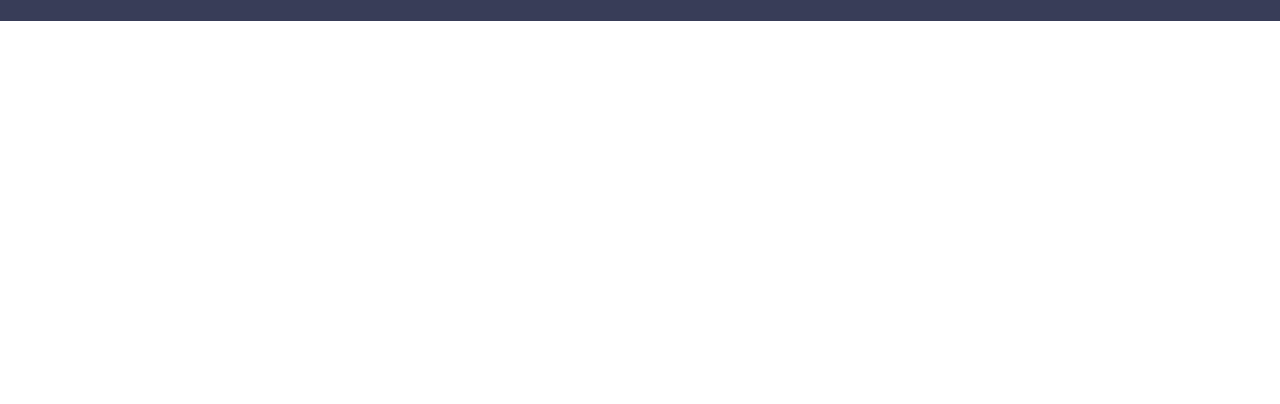
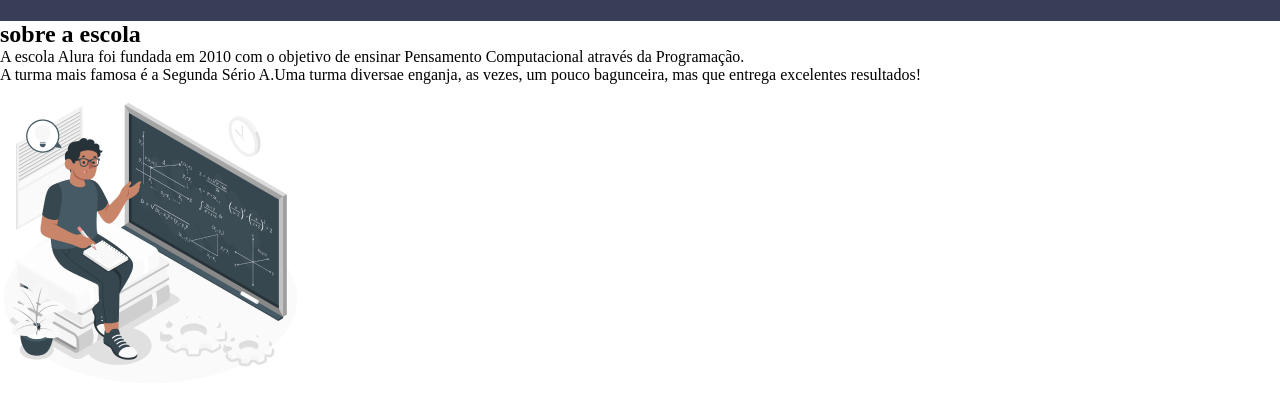
Before and after one commit to nairneh/site-escola-atual, a plain HTML site: page index.html in a window 1280 px wide. Shown: the part 86-490 px from the top of the page. Drawn offline with Linux system fonts and the light colour scheme.

Commit message:
19 de junho
final

```diff
--- a/index.html
+++ b/index.html
@@ -17,3 +17,13 @@
     </header>
 </body>
 </html>
+
+<section class="escola">
+<div class="escola-div">
+ <h2 class="escola-titulo">sobre a escola</h2>
+  <p class="escola-texto-um">A escola Alura foi fundada em 2010 com o objetivo de ensinar Pensamento Computacional através da Programação.
+</p>
+  <p class="escola-texto-dois">A turma mais famosa é a Segunda Sério A.Uma turma diversae enganja, as vezes, um pouco bagunceira, mas que entrega excelentes resultados!</p>
+</div>
+</section>
+<img src="Formula-amico 1.png" alt="">
```
Also changed, not shown: Formula-amico 1.png (added).
